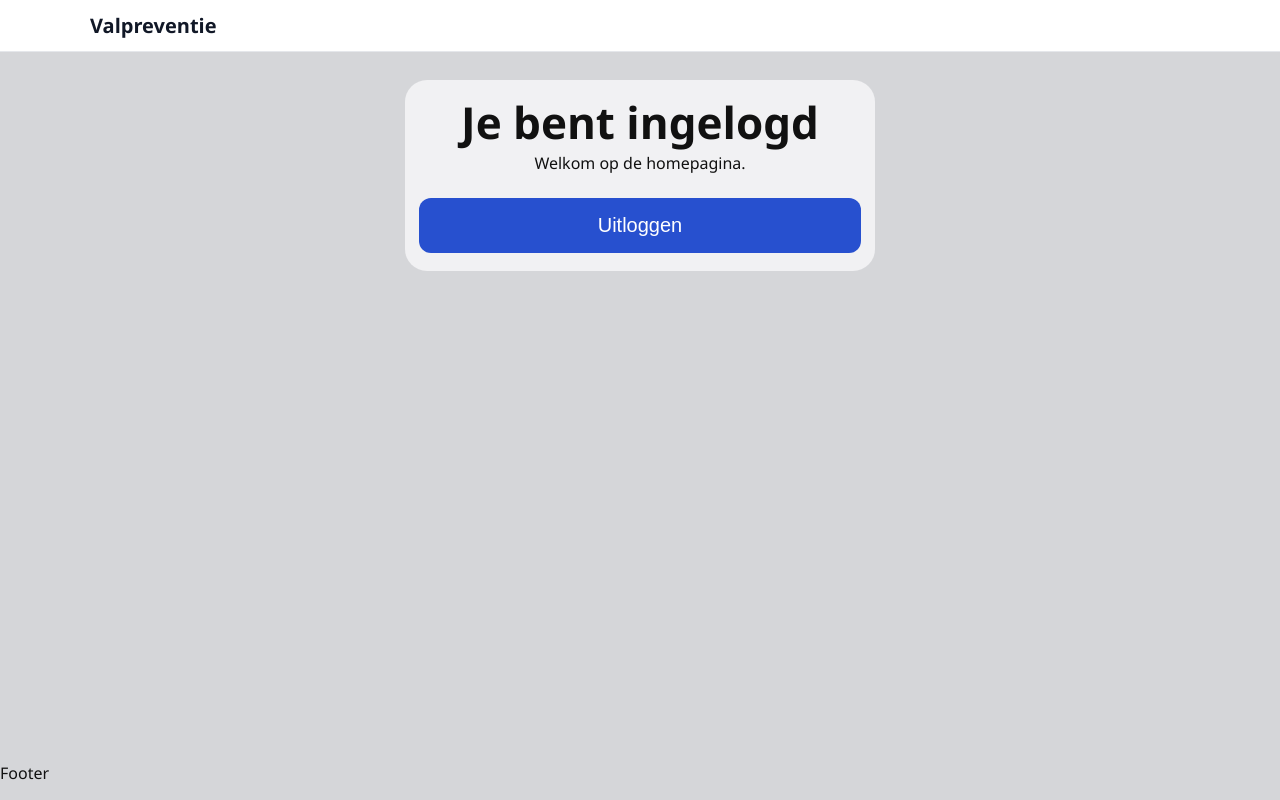
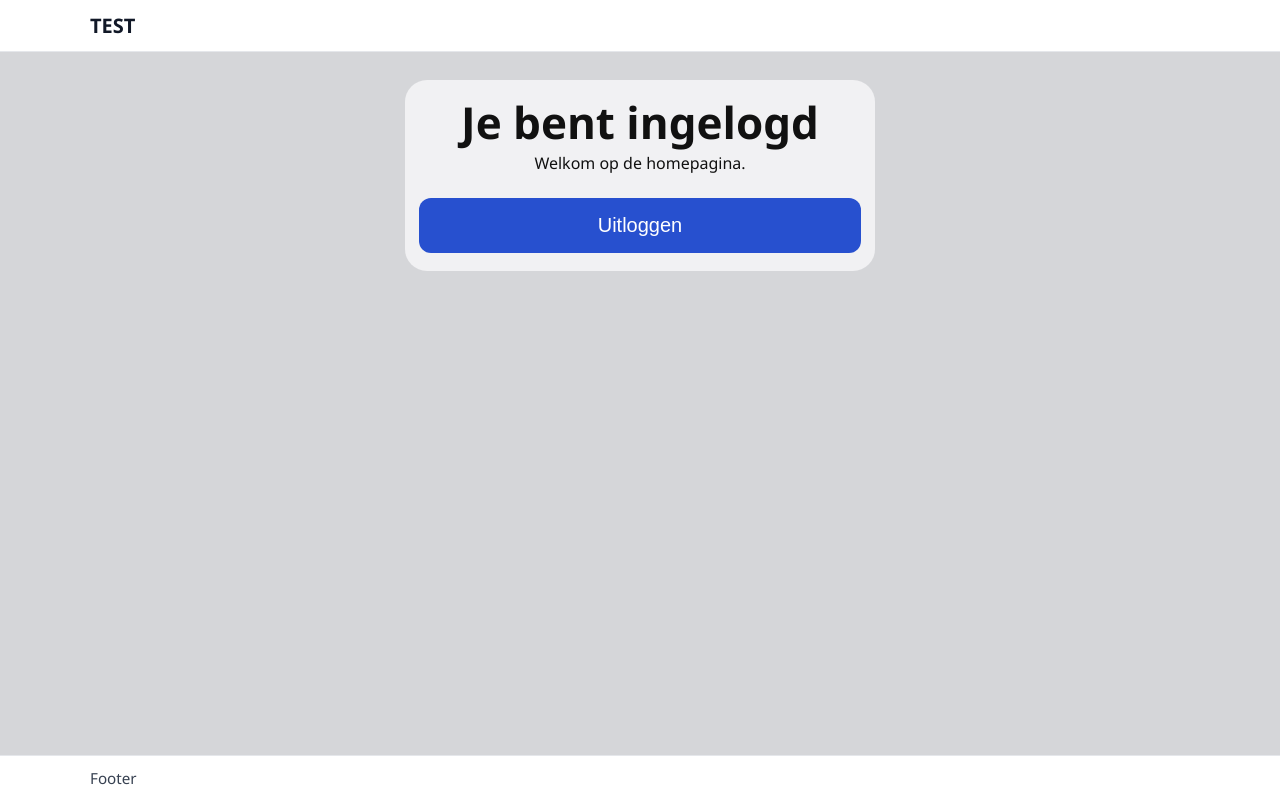
Before and after one commit to CodeCrafter618/Valpreventie, a Django app: page / in a window 1280 px wide. Run offline with Django 5.2, Linux system fonts and the light colour scheme.

Commit message:
header en footer verbeterd

```diff
--- a/Django/Hello/static/style.css
+++ b/Django/Hello/static/style.css
@@ -18,17 +18,19 @@
     color: #111827;
 }
 
-.site-header__nav {
-    display: flex;
+.site-footer {
+    background: #ffffff;
+    border-top: 1px solid #e5e7eb;
+    padding: 12px 16px;
 }
 
-.site-header__nav a {
-    text-decoration: none;
-    color: #1f4fd4;
-    font-weight: 600;
+.site-footer__inner {
+    margin: 0 auto;
+    max-width: 1100px;
 }
 
-.site-header__nav a:hover,
-.site-header__nav a:focus-visible {
-    text-decoration: underline;
+.site-footer__text {
+    margin: 0;
+    color: #374151;
+    font-size: 0.95rem;
 }
--- a/Django/Hello/templates/header/header.html
+++ b/Django/Hello/templates/header/header.html
@@ -1,6 +1,5 @@
 <header class="site-header">
   <div class="site-header__inner">
-    <h1 class="site-header__title">Valpreventie</h1>
-    <nav class="site-header__nav" aria-label="Hoofdmenu"></nav>
+    <h1 class="site-header__title">TEST</h1>
   </div>
 </header>
```
